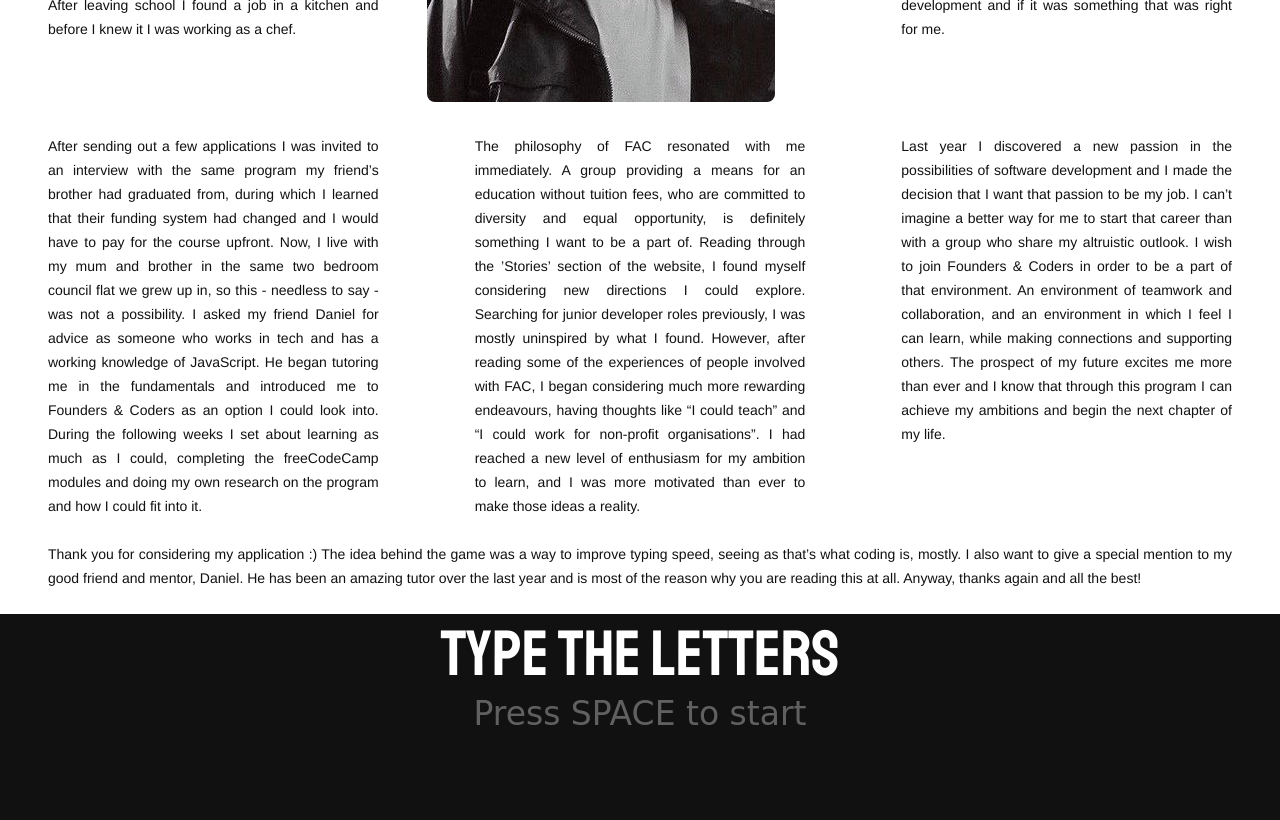
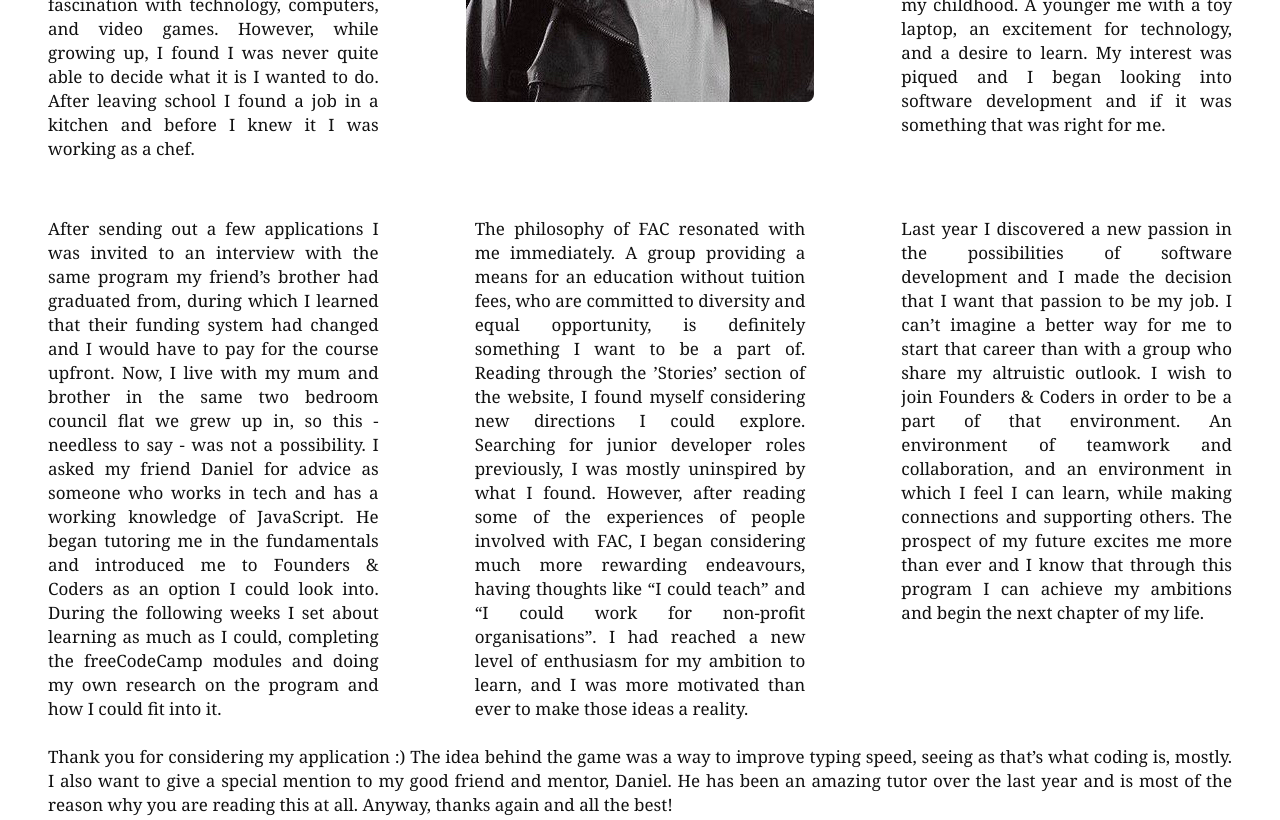
Before and after one commit to marblig/My-Website, a plain HTML site: page index.html in a window 1280 px wide. Shown: the part 740-1560 px from the top of the page. Drawn offline with Linux system fonts and the light colour scheme; a web font is replaced by a local one.

Commit message:
changed font for improved readability

```diff
--- a/index.html
+++ b/index.html
@@ -43,8 +43,8 @@
             <p class="mainP">The philosophy of FAC resonated with me immediately. A group providing a means for an education without tuition fees, who are committed to diversity and equal opportunity, is definitely something I want to be a part of. Reading through the ’Stories’ section of the website, I found myself considering new directions I could explore. Searching for junior developer roles previously, I was mostly uninspired by what I found. However, after reading some of the experiences of people involved with FAC, I began considering much more rewarding endeavours, having thoughts like “I could teach” and “I could work for non-profit organisations”. I had reached a new level of enthusiasm for my ambition to learn, and I was more motivated than ever to make those ideas a reality.</p>
             <p class="mainP">Last year I discovered a new passion in the possibilities of software development and I made the decision that I want that passion to be my job. I can’t imagine a better way for me to start that career than with a group who share my altruistic outlook. I wish to join Founders & Coders in order to be a part of that environment. An environment of teamwork and collaboration, and an environment in which I feel I can learn, while making connections and supporting others. The prospect of my future excites me more than ever and I know that through this program I can achieve my ambitions and begin the next chapter of my life.</p>
         </section>
-        <section>
-            <p id="p6" class="mainP">Thank you for considering my application :) The idea behind the game was a way to improve typing speed, seeing as that’s what coding is, mostly. I also want to give a special mention to my good friend and mentor, Daniel. He has been an amazing tutor over the last year and is most of the reason why you are reading this at all. Anyway, thanks again and all the best!</p>
+        <section id="p6">
+            <p class="mainP">Thank you for considering my application :) The idea behind the game was a way to improve typing speed, seeing as that’s what coding is, mostly. I also want to give a special mention to my good friend and mentor, Daniel. He has been an amazing tutor over the last year and is most of the reason why you are reading this at all. Anyway, thanks again and all the best!</p>
         </section>
         <section id="gameContainer">
             <div id="instructions">
--- a/style.css
+++ b/style.css
@@ -50,10 +50,6 @@ header {
 
 /* Header */
 
-.myName {
-
-}
-
 #mynameis {
   color: #111;
   font-family: 'Helvetica Neue', sans-serif;
@@ -91,19 +87,23 @@ h2 {
 /* Main Text */
 
 #me {
+  justify-self: center;
   max-width: 100%;
   border-radius: 0.5rem;
+  /* margin-left: 2rem; */
 }
 
 #mainText1 {
   display: grid;
   grid-template-columns: repeat(3, 1fr);
+
 }
 
 #mainText2 {
   display: grid;
   grid-template-columns: repeat(3, 1fr);
   margin-top: 2rem;
+
 }
 
 @media only screen and (max-width: 900px) {
@@ -111,6 +111,7 @@ h2 {
   #me {
     justify-self: center;
     margin-bottom: 2rem;
+    margin-left: none;
   }
 
   #mainText1 {
@@ -127,8 +128,8 @@ h2 {
 
 .mainP {
   color: #111;
-  font-family: 'Helvetica Neue', sans-serif;
-  font-size: 14px;
+  font-family: 'Georgia', serif;
+  font-size: 17px;
   line-height: 24px;
   margin: 0 0 24px;
   text-align: justify;
```
